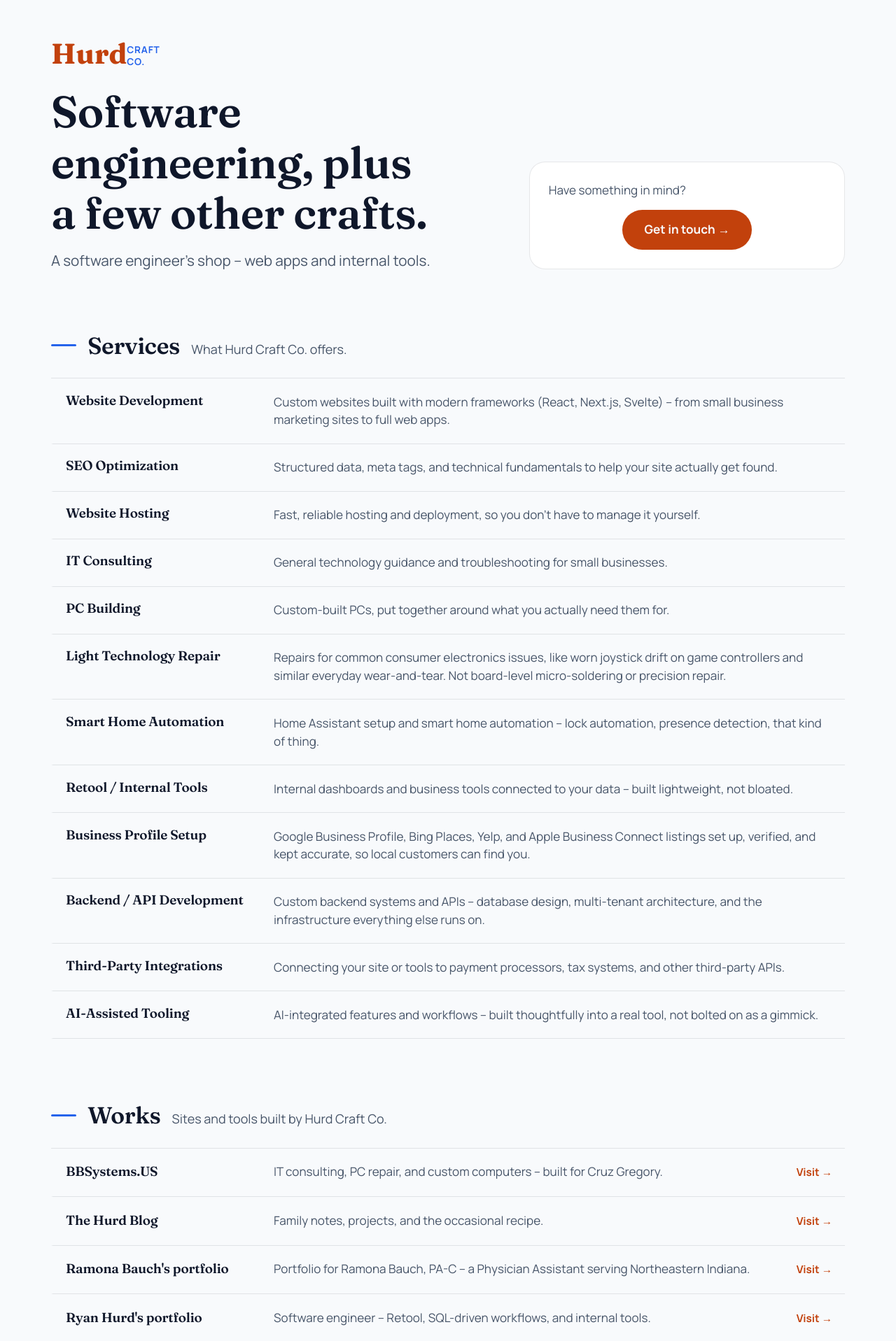
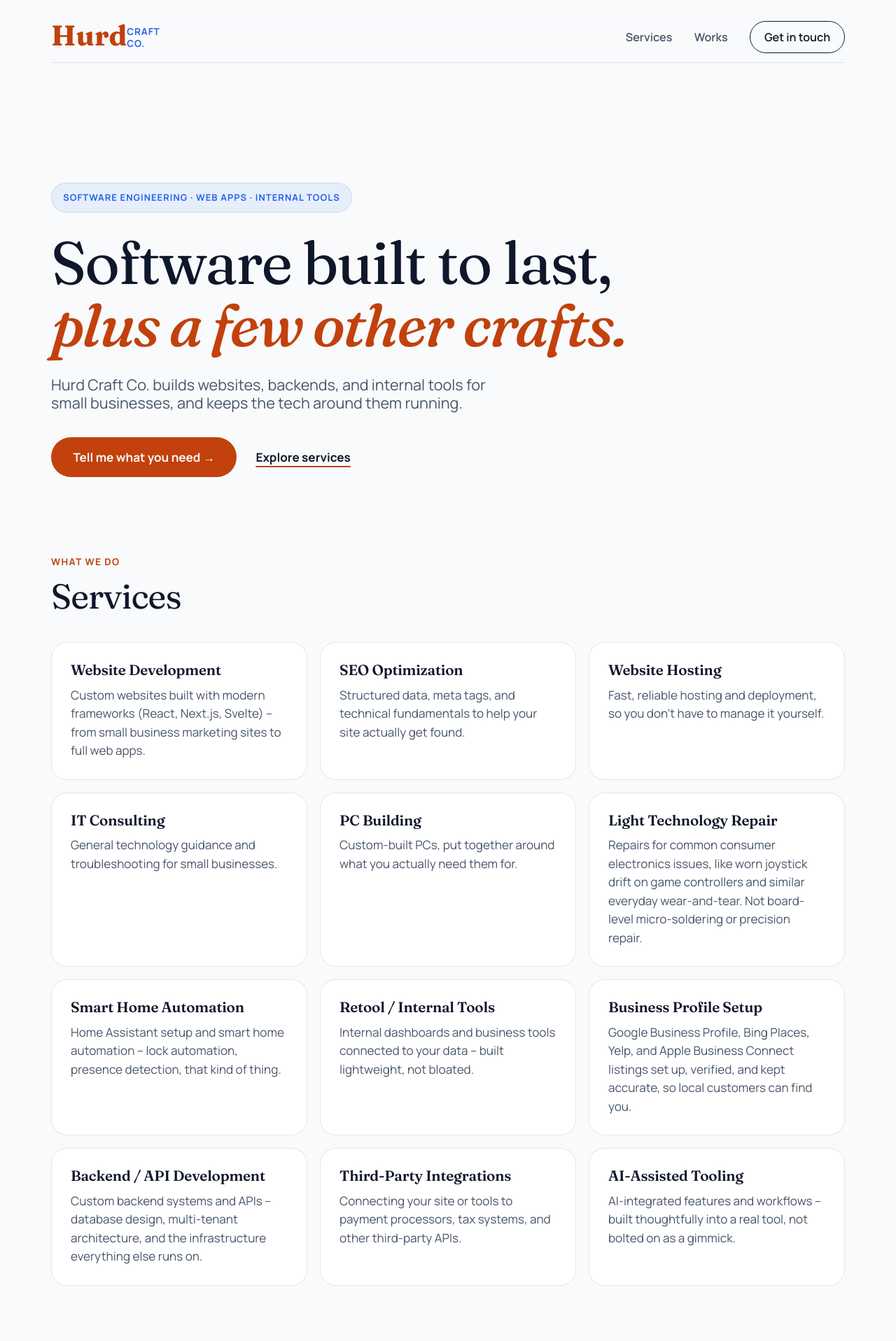
Before and after one commit to rh7112/hurd-cc, a React (Vite) app: page / in a window 1280 px wide. Shown: the part 20-1937 px from the top of the page at 70% size. Built offline with nearby package versions, Linux system fonts and the light colour scheme.

Commit message:
Modernize homepage: sticky nav, pill hero, card grids
Co-Authored-By: Claude Sonnet 5.5 <noreply@anthropic.com>

```diff
--- a/src/App.css
+++ b/src/App.css
@@ -2,17 +2,10 @@
   min-height: 100svh;
   display: flex;
   flex-direction: column;
-  gap: clamp(3rem, 8vw, 5rem);
+  gap: clamp(3.5rem, 9vw, 6rem);
   max-width: 68rem;
   margin: 0 auto;
-  padding: clamp(2.5rem, 6vw, 5rem) clamp(1.25rem, 5vw, 2.5rem) 3rem;
-}
-
-.hero {
-  display: grid;
-  grid-template-columns: 1.4fr 1fr;
-  gap: clamp(1.5rem, 4vw, 3rem);
-  align-items: end;
+  padding: clamp(1.25rem, 3vw, 2rem) clamp(1.25rem, 5vw, 2.5rem) 3rem;
 }
 
 .eyebrow {
@@ -46,153 +39,11 @@
   fill: var(--accent);
 }
 
-.hero h1 {
-  font-size: clamp(2.25rem, 5.2vw, 3.5rem);
-  text-wrap: balance;
-}
-
 .lede {
   margin-top: 1rem;
   max-width: 32rem;
   font-size: 1.15rem;
   color: var(--text);
-}
-
-.hero-action {
-  display: flex;
-  flex-direction: column;
-  align-items: flex-start;
-  gap: 0.85rem;
-  padding: 1.5rem;
-  border: 1px solid var(--border);
-  border-radius: 1.25rem;
-  background: var(--card-bg);
-}
-
-.hero-action-label {
-  font-size: 0.95rem;
-  color: var(--text);
-}
-
-.block-heading {
-  display: flex;
-  align-items: baseline;
-  gap: 0.9rem;
-}
-
-.block-heading h2 {
-  font-size: clamp(1.5rem, 2.6vw, 1.9rem);
-}
-
-.block-heading::before {
-  content: '';
-  width: 2rem;
-  height: 3px;
-  flex: none;
-  background: var(--accent);
-  border-radius: 2px;
-  align-self: center;
-}
-
-.block-heading p {
-  margin-top: 0;
-  color: var(--text);
-  font-size: 1rem;
-}
-
-.index-block {
-  display: flex;
-  flex-direction: column;
-  gap: 1.5rem;
-}
-
-.index-list {
-  list-style: none;
-  margin: 0;
-  padding: 0;
-  border-top: 1px solid var(--border);
-}
-
-.index-row {
-  border-bottom: 1px solid var(--border);
-}
-
-.index-list-services .index-row {
-  display: grid;
-  grid-template-columns: minmax(0, 15rem) 1fr;
-  gap: 1.5rem;
-  padding: 1.15rem 1rem;
-  border-left: 3px solid transparent;
-  transition: border-color 0.15s, background 0.15s;
-}
-
-.index-list-services .index-row:hover {
-  border-left-color: var(--accent);
-  background: var(--accent-bg);
-}
-
-.index-list-services h3 {
-  font-size: 1.05rem;
-  font-weight: 600;
-}
-
-.index-list-services p {
-  margin: 0;
-  color: var(--text);
-  font-size: 0.95rem;
-  line-height: 1.5;
-}
-
-.index-list-works .index-row {
-  border-left: 3px solid transparent;
-  transition: border-color 0.15s, background 0.15s;
-}
-
-.index-list-works a {
-  display: grid;
-  grid-template-columns: minmax(0, 15rem) 1fr auto;
-  align-items: baseline;
-  gap: 1.5rem;
-  padding: 1.15rem 1rem;
-  text-decoration: none;
-  color: inherit;
-}
-
-.index-list-works .index-row:hover {
-  border-left-color: var(--accent-2);
-  background: var(--accent-bg);
-}
-
-.index-list-works .index-row-static {
-  display: grid;
-  grid-template-columns: minmax(0, 15rem) 1fr;
-  gap: 1.5rem;
-  padding: 1.15rem 1rem;
-}
-
-.index-list-works .index-row-static:hover {
-  border-left-color: transparent;
-  background: none;
-}
-
-.index-list-works h3 {
-  font-size: 1.05rem;
-  font-weight: 600;
-}
-
-.index-list-works p {
-  margin: 0;
-  color: var(--text);
-  font-size: 0.95rem;
-  line-height: 1.5;
-}
-
-.visit {
-  justify-self: end;
-  font-size: 0.85rem;
-  font-weight: 700;
-  color: var(--accent-2);
-  white-space: nowrap;
 }
 
 .cta-button {
@@ -212,6 +63,207 @@
 
 .cta-button:hover {
   opacity: 0.85;
+}
+
+/* Home page */
+
+.home-nav {
+  position: sticky;
+  top: 0;
+  z-index: 10;
+  display: flex;
+  align-items: center;
+  justify-content: space-between;
+  gap: 1rem;
+  padding: 0.75rem 0;
+  background: color-mix(in srgb, var(--bg) 85%, transparent);
+  backdrop-filter: blur(10px);
+  border-bottom: 1px solid var(--border);
+}
+
+.home-nav > :first-child {
+  display: inline-flex;
+  line-height: 0;
+}
+
+.home-nav-links {
+  display: flex;
+  align-items: center;
+  gap: clamp(1rem, 3vw, 1.75rem);
+  font-size: 0.9rem;
+  font-weight: 600;
+}
+
+.home-nav-links a {
+  color: var(--text);
+  text-decoration: none;
+}
+
+.home-nav-links a:hover {
+  color: var(--text-h);
+}
+
+.home-nav-links .home-nav-cta {
+  padding: 0.5rem 1.1rem;
+  border: 1px solid var(--text-h);
+  border-radius: 999px;
+  color: var(--text-h);
+}
+
+.home-nav-links .home-nav-cta:hover {
+  background: var(--text-h);
+  color: var(--bg);
+}
+
+.home-hero {
+  display: flex;
+  flex-direction: column;
+  align-items: flex-start;
+  gap: 1.5rem;
+  padding-top: clamp(1.5rem, 5vw, 3.5rem);
+  max-width: 48rem;
+}
+
+.home-pill {
+  display: inline-flex;
+  padding: 0.4rem 0.9rem;
+  border: 1px solid var(--border);
+  border-radius: 999px;
+  background: var(--accent-bg);
+  color: var(--accent);
+  font-size: 0.72rem;
+  font-weight: 700;
+  letter-spacing: 0.08em;
+  text-transform: uppercase;
+}
+
+.home-hero h1 {
+  font-size: clamp(2.6rem, 7vw, 4.75rem);
+  font-weight: 500;
+  line-height: 1.05;
+  letter-spacing: -0.025em;
+  text-wrap: balance;
+}
+
+.home-hero h1 em {
+  font-style: italic;
+  color: var(--accent-2);
+}
+
+.home-lede {
+  max-width: 36rem;
+  font-size: 1.2rem;
+  color: var(--text);
+}
+
+.home-hero-actions {
+  display: flex;
+  flex-wrap: wrap;
+  align-items: center;
+  gap: 1.5rem;
+  margin-top: 0.5rem;
+}
+
+.home-link {
+  font-size: 0.95rem;
+  font-weight: 700;
+  color: var(--text-h);
+  text-decoration: underline;
+  text-decoration-color: var(--accent-2);
+  text-underline-offset: 0.35em;
+  text-decoration-thickness: 2px;
+}
+
+.home-section {
+  display: flex;
+  flex-direction: column;
+  gap: 2rem;
+  scroll-margin-top: 5rem;
+}
+
+.home-heading {
+  display: flex;
+  flex-direction: column;
+  gap: 0.5rem;
+}
+
+.home-kicker {
+  font-size: 0.75rem;
+  font-weight: 700;
+  letter-spacing: 0.1em;
+  text-transform: uppercase;
+  color: var(--accent-2);
+}
+
+.home-heading h2 {
+  font-size: clamp(1.9rem, 4vw, 2.75rem);
+  font-weight: 500;
+  letter-spacing: -0.02em;
+}
+
+.card-grid {
+  list-style: none;
+  margin: 0;
+  padding: 0;
+  display: grid;
+  gap: 1rem;
+}
+
+.card-grid-services {
+  grid-template-columns: repeat(auto-fill, minmax(17rem, 1fr));
+}
+
+.card-grid-works {
+  grid-template-columns: repeat(auto-fill, minmax(20rem, 1fr));
+}
+
+.card {
+  display: flex;
+  flex-direction: column;
+  gap: 0.6rem;
+  padding: 1.5rem;
+  border: 1px solid var(--border);
+  border-radius: 1.25rem;
+  background: var(--card-bg);
+  transition: border-color 0.15s, transform 0.15s;
+}
+
+.card h3 {
+  font-size: 1.15rem;
+  font-weight: 600;
+}
+
+.card p {
+  font-size: 0.95rem;
+  line-height: 1.55;
+  color: var(--text);
+}
+
+.card-link {
+  padding: 0;
+}
+
+.card-link a {
+  display: flex;
+  flex-direction: column;
+  flex: 1;
+  gap: 0.6rem;
+  padding: 1.5rem;
+  color: inherit;
+  text-decoration: none;
+}
+
+.card-link:hover {
+  border-color: var(--accent-2);
+  transform: translateY(-2px);
+}
+
+.visit {
+  margin-top: auto;
+  padding-top: 0.5rem;
+  font-size: 0.85rem;
+  font-weight: 700;
+  color: var(--accent-2);
 }
 
 .contact-details {
@@ -246,13 +298,25 @@ hurd-footer {
   width: 100%;
 }
 
-@media (max-width: 720px) {
-  .hero {
-    grid-template-columns: 1fr;
+html {
+  scroll-behavior: smooth;
+}
+
+@media (prefers-reduced-motion: reduce) {
+  html {
+    scroll-behavior: auto;
   }
 
-  .hero-action {
-    align-items: stretch;
+  .card,
+  .card-link:hover {
+    transition: none;
+    transform: none;
+  }
+}
+
+@media (max-width: 720px) {
+  .home-nav-links a:not(.home-nav-cta) {
+    display: none;
   }
 
   .cta-button {
@@ -260,14 +324,7 @@ hurd-footer {
     justify-content: center;
   }
 
-  .index-list-services .index-row,
-  .index-list-works a,
-  .index-list-works .index-row-static {
-    grid-template-columns: 1fr;
-    gap: 0.4rem;
-  }
-
-  .visit {
-    justify-self: start;
+  .home-hero-actions .cta-button {
+    align-self: auto;
   }
 }
--- a/src/App.jsx
+++ b/src/App.jsx
@@ -100,30 +100,44 @@ const offeredServices = [
 function App() {
   return (
     <main className="page">
-      <header className="hero">
-        <div className="hero-copy">
-          <p className="eyebrow">
-            <Logo />
-          </p>
-          <h1>Software engineering, plus a few other crafts.</h1>
-          <p className="lede">A software engineer's shop -- web apps and internal tools.</p>
+      <nav className="home-nav" aria-label="Primary">
+        <Logo />
+        <div className="home-nav-links">
+          <a href="#services">Services</a>
+          <a href="#works">Works</a>
+          <a className="home-nav-cta" href="/contact">
+            Get in touch
+          </a>
         </div>
-        <div className="hero-action">
-          <p className="hero-action-label">Have something in mind?</p>
+      </nav>
+
+      <header className="home-hero">
+        <p className="home-pill">Software engineering &middot; Web apps &middot; Internal tools</p>
+        <h1>
+          Software built to last, <em>plus a few other crafts.</em>
+        </h1>
+        <p className="home-lede">
+          Hurd Craft Co. builds websites, backends, and internal tools for small businesses, and keeps the tech around
+          them running.
+        </p>
+        <div className="home-hero-actions">
           <a className="cta-button" href="/contact">
-            Get in touch &rarr;
+            Tell me what you need &rarr;
+          </a>
+          <a className="home-link" href="#services">
+            Explore services
           </a>
         </div>
       </header>
 
-      <section className="index-block" aria-label="Services">
-        <div className="block-heading">
+      <section id="services" className="home-section" aria-label="Services">
+        <div className="home-heading">
+          <p className="home-kicker">What we do</p>
           <h2>Services</h2>
-          <p>What Hurd Craft Co. offers.</p>
         </div>
-        <ul className="index-list index-list-services">
+        <ul className="card-grid card-grid-services">
           {offeredServices.map((service) => (
-            <li key={service.name} className="index-row">
+            <li key={service.name} className="card">
               <h3>{service.name}</h3>
               <p>{service.description}</p>
             </li>
@@ -131,15 +145,15 @@ function App() {
         </ul>
       </section>
 
-      <section className="index-block" aria-label="Works">
-        <div className="block-heading">
+      <section id="works" className="home-section" aria-label="Works">
+        <div className="home-heading">
+          <p className="home-kicker">Selected projects</p>
           <h2>Works</h2>
-          <p>Sites and tools built by Hurd Craft Co.</p>
         </div>
-        <ul className="index-list index-list-works">
+        <ul className="card-grid card-grid-works">
           {works.map((work) =>
             work.href ? (
-              <li key={work.name} className="index-row">
+              <li key={work.name} className="card card-link">
                 <a href={work.href}>
                   <h3>{work.name}</h3>
                   <p>{work.description}</p>
@@ -147,7 +161,7 @@ function App() {
                 </a>
               </li>
             ) : (
-              <li key={work.name} className="index-row index-row-static">
+              <li key={work.name} className="card">
                 <h3>{work.name}</h3>
                 <p>{work.description}</p>
               </li>
```
